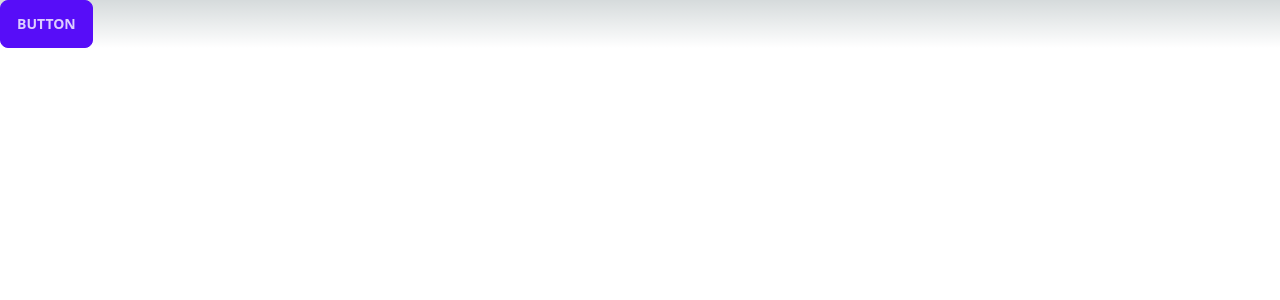
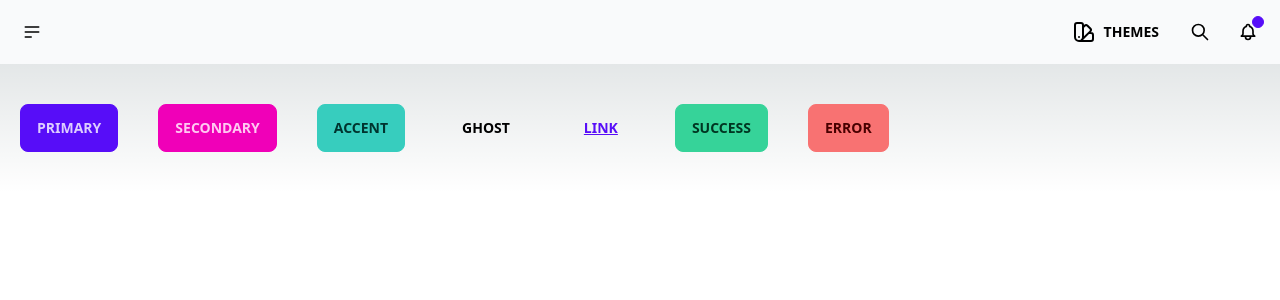
Before and after one commit to Tampoka/next.js_tailwind_theming, a Next.js app: page / in a window 1280 px wide. Shown: the top 300 px of the page. Built offline with nearby package versions, Linux system fonts and the light colour scheme.

Commit message:
Add legacyBehavior to fix link with children.

```diff
--- a/next.config.js
+++ b/next.config.js
@@ -1,6 +1,9 @@
 /** @type {import('next').NextConfig} */
 const nextConfig = {
   reactStrictMode: true,
+  experimental: {
+    newNextLinkBehavior: false,
+},
 }
 
 module.exports = nextConfig
--- a/pages/index.tsx
+++ b/pages/index.tsx
@@ -1,9 +1,31 @@
 import type { NextPage } from "next";
+import Head from "next/head";
+import { Button } from "../src/components/atom/Button/Button";
+import Navbar from "../src/components/Navbar";
 
 const Home: NextPage = () => {
   return (
       <div>
-        <button className="btn btn-primary">Button</button>
+          <Head>
+              <title>Create Next App</title>
+              <meta name="description" content="Generated by create next app" />
+              <link rel="icon" href="/favicon.ico" />
+          </Head>
+          {/* eslint-disable-next-line react/jsx-no-undef */}
+          <Navbar />
+          <main className="py-10 px-5 flex flex-col gap-10">
+              <section>
+                  <div className="flex flex-row flex-wrap gap-10">
+                      <Button btnType="primary">Primary</Button>
+                      <Button btnType="secondary">Secondary</Button>
+                      <Button btnType="accent">Accent</Button>
+                      <Button btnType="ghost">Ghost</Button>
+                      <Button btnType="link">Link</Button>
+                      <Button btnType="success">Success</Button>
+                      <Button btnType="error">Error</Button>
+                  </div>
+              </section>
+          </main>
       </div>
   );
 };
--- a/src/components/Navbar.tsx
+++ b/src/components/Navbar.tsx
@@ -2,6 +2,7 @@ import React, { useContext} from "react";
 import { ThemeContext } from "../Themes/themeContext";
 import * as Themes from "../Themes/index";
 import Link from "next/link";
+
 const Navbar = () => {
     const { setTheme } = useContext(ThemeContext);
     return (
@@ -29,12 +30,12 @@ const Navbar = () => {
                         className="menu menu-compact dropdown-content mt-3 p-2 shadow bg-base-300 rounded-box w-52"
                     >
                         <li>
-                            <Link href="/">
+                            <Link legacyBehavior href="/">
                                 <a>Homepage</a>
                             </Link>
                         </li>
                         <li>
-                            <Link href={"/login"}>
+                            <Link legacyBehavior href={"/login"}>
                                 <a>Login</a>
                             </Link>
                         </li>
```
